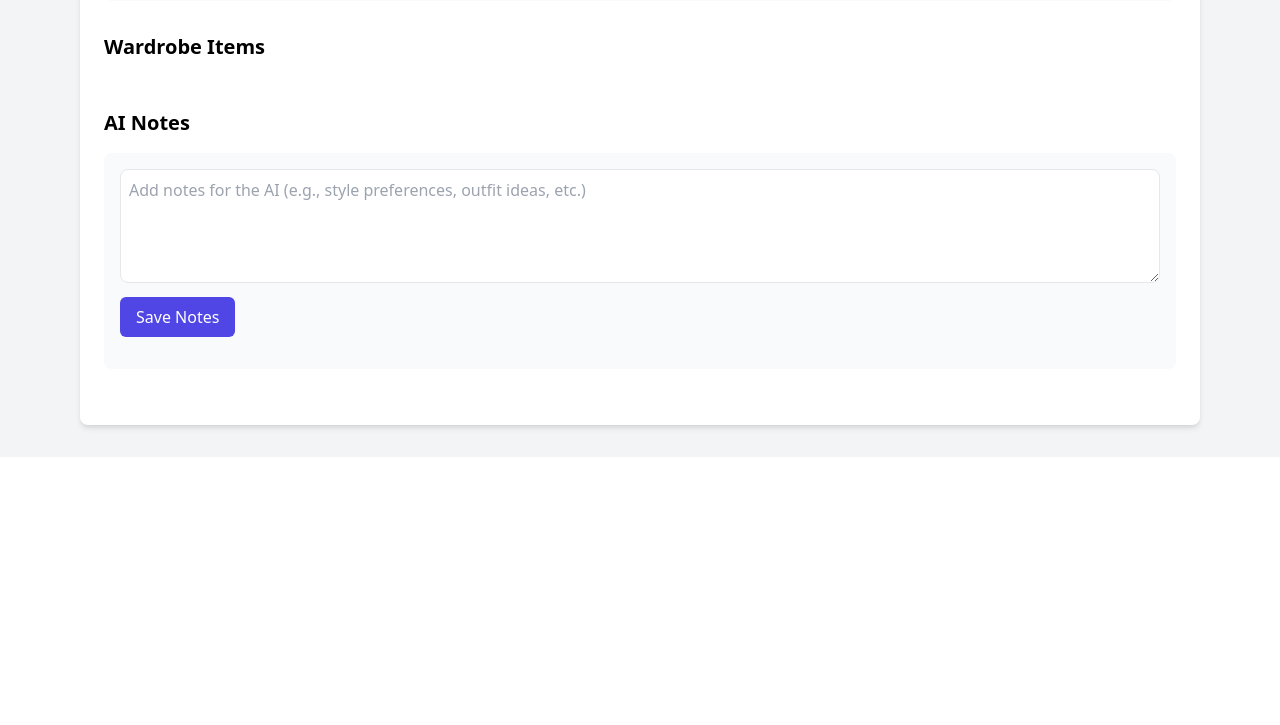
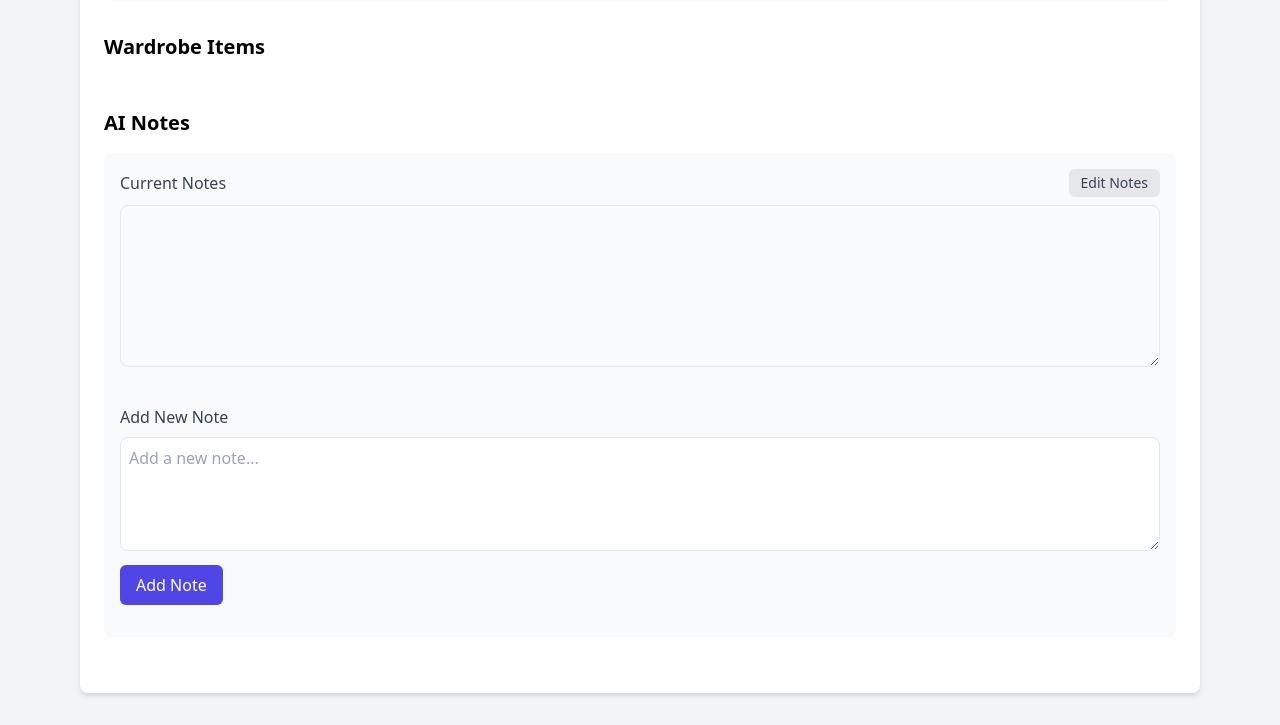
Before and after one commit to anushil7a/OutfitGenie, a Flask app: page /ai-data in a window 1280 px wide. Shown: the part 483-1208 px from the top of the page. Before the commit the page ends 917 px from the top, so only its background shows below. Run offline with Flask 3, Linux system fonts and the light colour scheme; the visitor is signed in with stand-in values (Sample User, id 1); data that the repository does not hold is empty; some libraries are stand-ins or nearby versions.

Commit message:
feat: Add edit button for AI notes and separate add new note section

```diff
--- a/templates/ai_data.html
+++ b/templates/ai_data.html
@@ -83,21 +83,54 @@
             <div class="mb-8">
                 <h2 class="text-xl font-semibold mb-4">AI Notes</h2>
                 <div class="bg-gray-50 p-4 rounded-lg">
-                    <form id="notes-form" class="mb-4">
-                        <textarea id="ai-notes" rows="4" class="w-full p-2 border rounded-lg" placeholder="Add notes for the AI (e.g., style preferences, outfit ideas, etc.)">{{ current_user.ai_notes or '' }}</textarea>
-                        <button type="submit" class="mt-2 px-4 py-2 bg-indigo-600 text-white rounded-md hover:bg-indigo-700 focus:outline-none focus:ring-2 focus:ring-offset-2 focus:ring-indigo-500">
-                            Save Notes
+                    <!-- Display existing notes -->
+                    <div class="mb-6">
+                        <div class="flex justify-between items-center mb-2">
+                            <h3 class="font-medium text-gray-700">Current Notes</h3>
+                            <button id="toggle-edit" class="px-3 py-1 text-sm bg-gray-200 text-gray-700 rounded-md hover:bg-gray-300 focus:outline-none focus:ring-2 focus:ring-offset-2 focus:ring-gray-500">
+                                Edit Notes
+                            </button>
+                        </div>
+                        <textarea id="existing-notes" rows="6" class="w-full p-2 border rounded-lg mb-2 bg-gray-50" readonly>{{ current_user.ai_notes or '' }}</textarea>
+                        <button id="save-existing-notes" class="px-4 py-2 bg-indigo-600 text-white rounded-md hover:bg-indigo-700 focus:outline-none focus:ring-2 focus:ring-offset-2 focus:ring-indigo-500 hidden">
+                            Save Changes
                         </button>
-                    </form>
+                    </div>
+
+                    <!-- Add new notes -->
+                    <div>
+                        <h3 class="font-medium text-gray-700 mb-2">Add New Note</h3>
+                        <form id="notes-form" class="mb-4">
+                            <textarea id="new-notes" rows="4" class="w-full p-2 border rounded-lg" placeholder="Add a new note..."></textarea>
+                            <button type="submit" class="mt-2 px-4 py-2 bg-indigo-600 text-white rounded-md hover:bg-indigo-700 focus:outline-none focus:ring-2 focus:ring-offset-2 focus:ring-indigo-500">
+                                Add Note
+                            </button>
+                        </form>
+                    </div>
                 </div>
             </div>
         </div>
     </main>
 
     <script>
-        document.getElementById('notes-form').addEventListener('submit', async (e) => {
-            e.preventDefault();
-            const notes = document.getElementById('ai-notes').value;
+        // Handle edit mode toggle
+        const toggleEditBtn = document.getElementById('toggle-edit');
+        const existingNotes = document.getElementById('existing-notes');
+        const saveExistingNotesBtn = document.getElementById('save-existing-notes');
+
+        toggleEditBtn.addEventListener('click', () => {
+            const isReadOnly = existingNotes.readOnly;
+            existingNotes.readOnly = !isReadOnly;
+            existingNotes.classList.toggle('bg-gray-50');
+            saveExistingNotesBtn.classList.toggle('hidden');
+            toggleEditBtn.textContent = isReadOnly ? 'Cancel Edit' : 'Edit Notes';
+            toggleEditBtn.classList.toggle('bg-gray-200');
+            toggleEditBtn.classList.toggle('bg-red-200');
+        });
+
+        // Handle saving changes to existing notes
+        document.getElementById('save-existing-notes').addEventListener('click', async () => {
+            const notes = document.getElementById('existing-notes').value;
 
             try {
                 const response = await fetch('/update-ai-notes', {
@@ -110,13 +143,54 @@
                 });
 
                 if (response.ok) {
-                    alert('Notes saved successfully!');
+                    alert('Notes updated successfully!');
+                    // Exit edit mode
+                    existingNotes.readOnly = true;
+                    existingNotes.classList.add('bg-gray-50');
+                    saveExistingNotesBtn.classList.add('hidden');
+                    toggleEditBtn.textContent = 'Edit Notes';
+                    toggleEditBtn.classList.remove('bg-red-200');
+                    toggleEditBtn.classList.add('bg-gray-200');
                 } else {
-                    alert('Failed to save notes. Please try again.');
+                    alert('Failed to update notes. Please try again.');
                 }
             } catch (error) {
-                console.error('Error saving notes:', error);
-                alert('Failed to save notes. Please try again.');
+                console.error('Error updating notes:', error);
+                alert('Failed to update notes. Please try again.');
+            }
+        });
+
+        // Handle adding new notes
+        document.getElementById('notes-form').addEventListener('submit', async (e) => {
+            e.preventDefault();
+            const newNotes = document.getElementById('new-notes').value;
+            const existingNotes = document.getElementById('existing-notes').value;
+
+            // Combine existing and new notes with a newline
+            const combinedNotes = existingNotes ? `${existingNotes}\n${newNotes}` : newNotes;
+
+            try {
+                const response = await fetch('/update-ai-notes', {
+                    method: 'POST',
+                    headers: {
+                        'Content-Type': 'application/json',
+                        'X-CSRFToken': document.querySelector('meta[name="csrf-token"]').content
+                    },
+                    body: JSON.stringify({ notes: combinedNotes })
+                });
+
+                if (response.ok) {
+                    alert('Note added successfully!');
+                    // Update the existing notes display
+                    document.getElementById('existing-notes').value = combinedNotes;
+                    // Clear the new notes input
+                    document.getElementById('new-notes').value = '';
+                } else {
+                    alert('Failed to add note. Please try again.');
+                }
+            } catch (error) {
+                console.error('Error adding note:', error);
+                alert('Failed to add note. Please try again.');
             }
         });
     </script>
```
